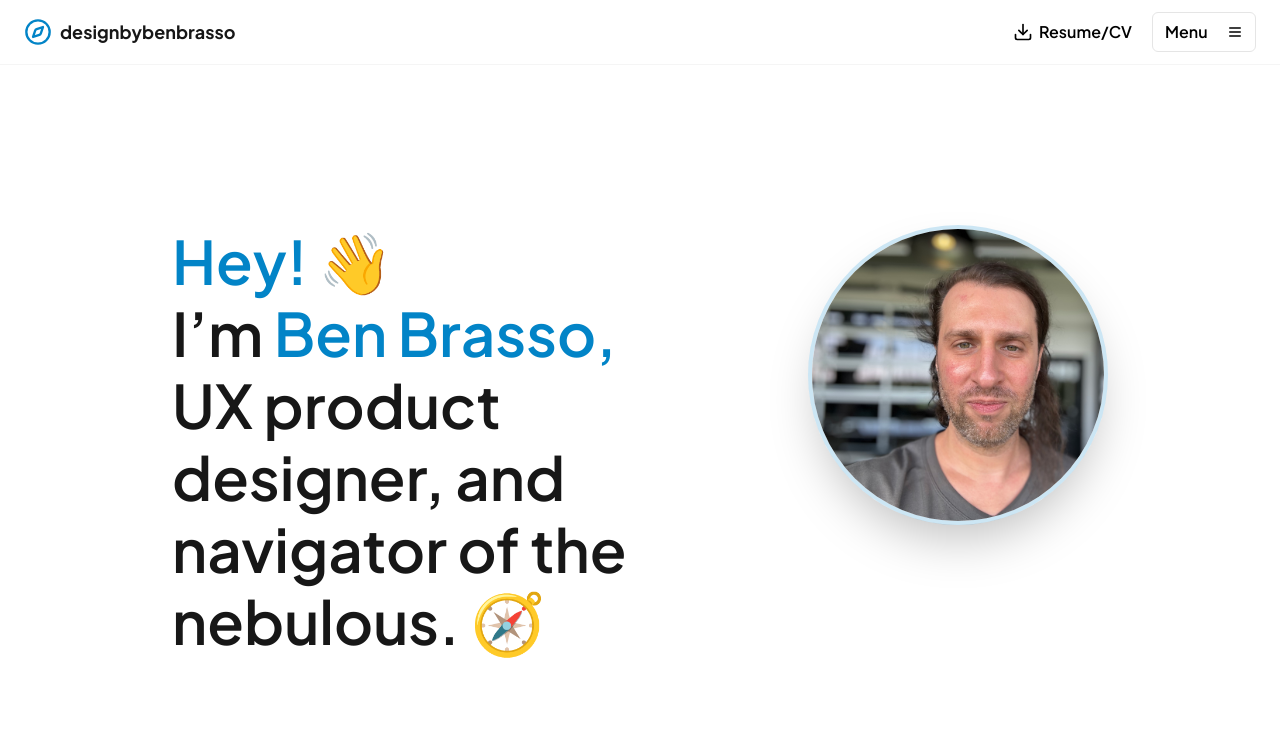
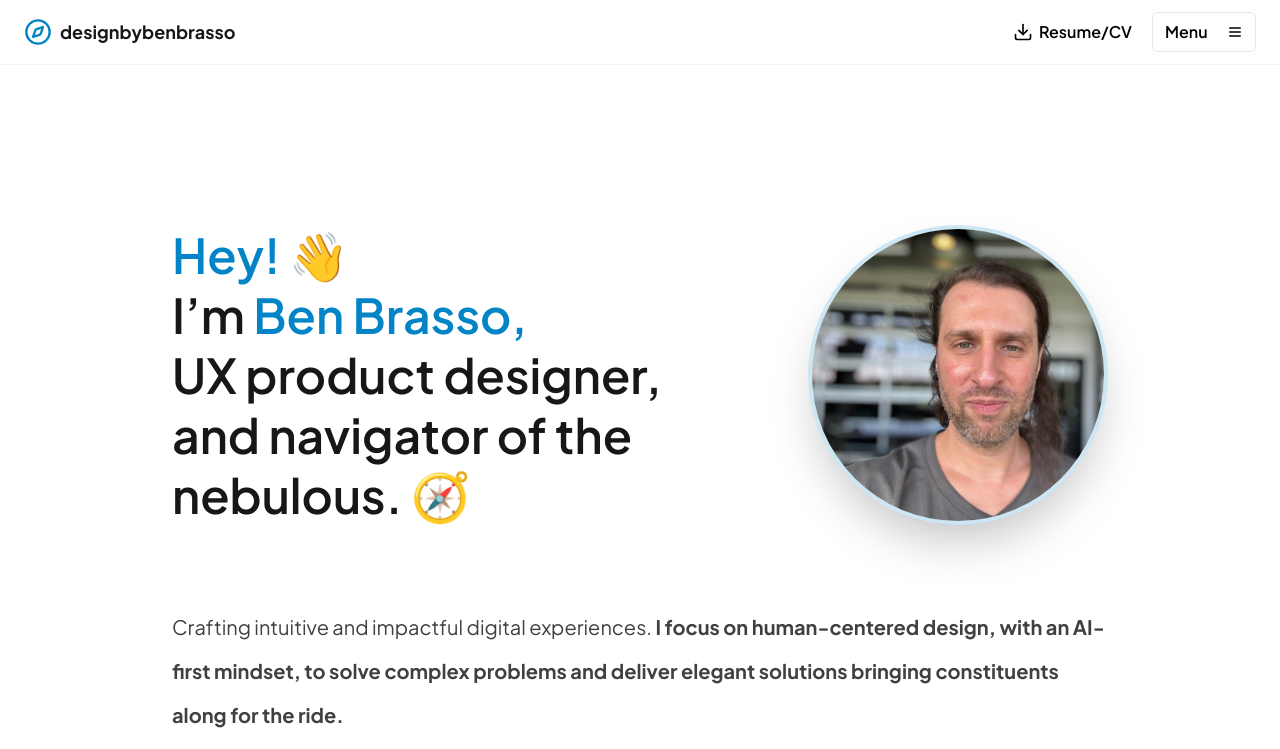
Before and after one commit to benbrasso-agile6/designbybenbrasso-website, a Next.js app: page / in a window 1280 px wide. Shown: the top 749 px of the page. Built offline with nearby package versions, Linux system fonts and the light colour scheme.

Commit message:
style: reduce H1 font size on homepage
Adjust font sizes and line heights for better readability.

#VERCEL_SKIP

Co-authored-by: undefined <undefined+undefined@users.noreply.github.com>

```diff
--- a/app/components/hero-section.tsx
+++ b/app/components/hero-section.tsx
@@ -12,7 +12,7 @@ export default function HeroSection() {
         <div className="flex flex-col-reverse gap-10 lg:grid lg:grid-cols-[1fr_auto] lg:gap-16 items-start">
           {/* Text content - will appear below avatar on small screens due to flex-col-reverse */}
           <div className="space-y-6 text-left">
-            <h1 className="text-4xl font-semibold sm:text-5xl md:text-6xl xl:text-6xl leading-[1.4] sm:leading-[1.3] md:leading-[1.2] xl:leading-[1.2]">
+            <h1 className="text-3xl sm:text-4xl md:text-5xl xl:text-5xl font-semibold leading-snug sm:leading-snug md:leading-tight xl:leading-tight">
               <motion.span
                 initial={{ opacity: 0, x: -20 }}
                 animate={{ opacity: 1, x: 0 }}
```
